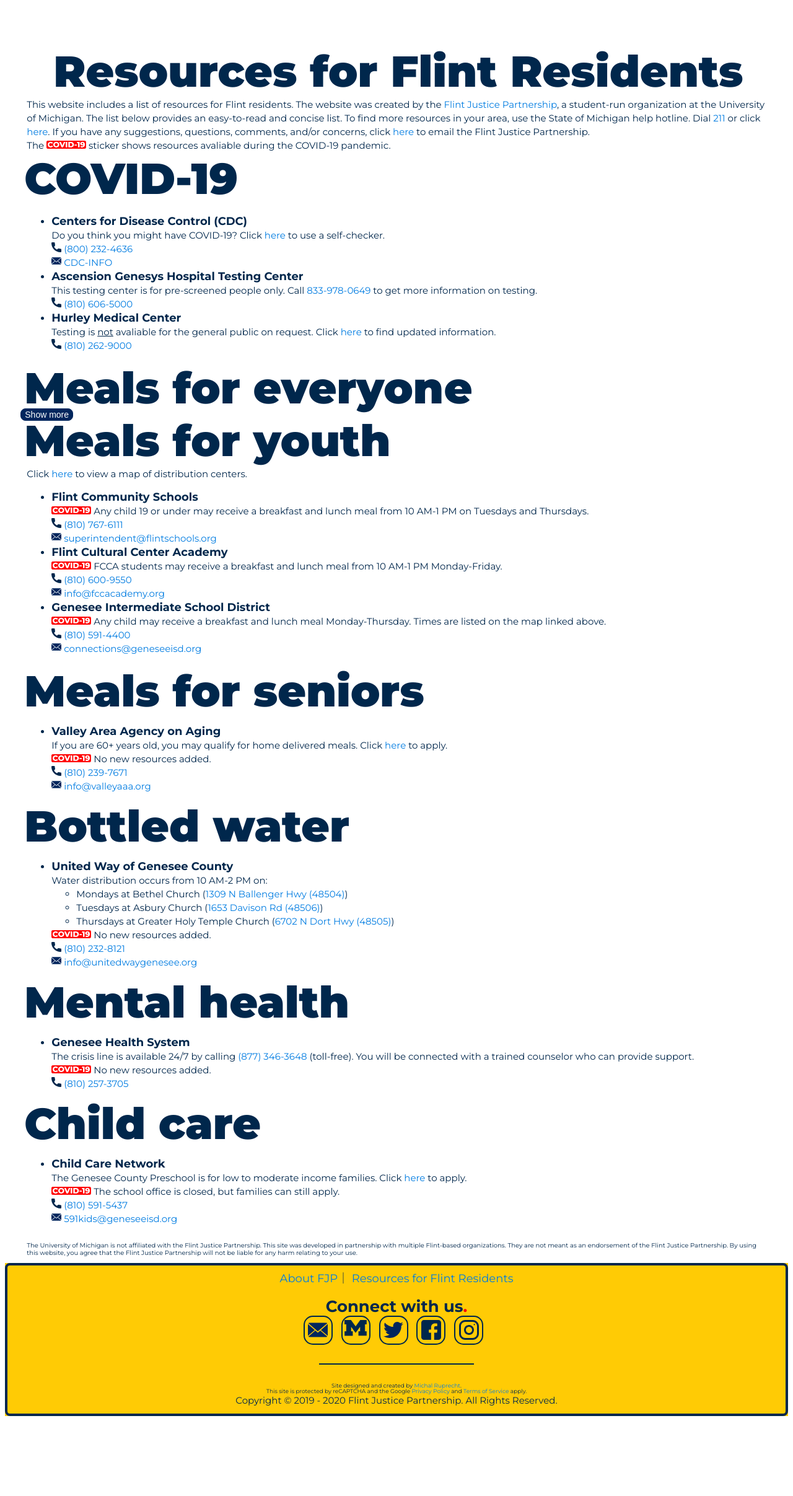
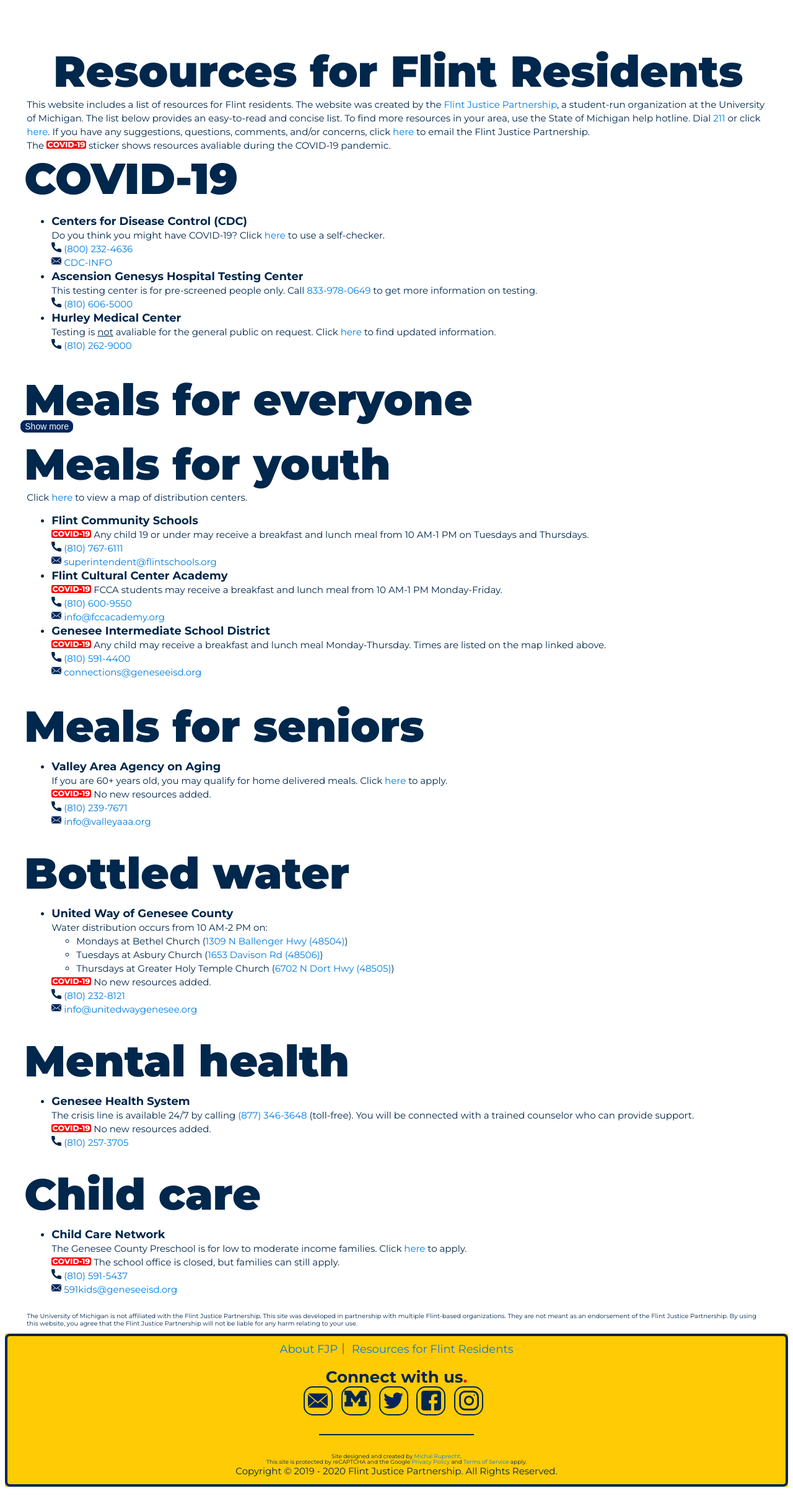
Before and after one commit to umichfjp/umichfjp.github.io, a Jekyll site: the page built from pages/resources.html, in a window 1280 px wide. Shown: the whole page at 62% size. Built offline with Jekyll 4.4.1, drawn with Linux system fonts in a browser that asks for light colours; before the commit the page ends 2300 px from its top, so only the background shows below that.

Commit message:
Update resources.html

```diff
--- a/pages/resources.html
+++ b/pages/resources.html
@@ -43,7 +43,7 @@ title: Flint Justice Partnership Official Website
         </h3>
 
 
-        <div class="titlere">Meals for everyone</div>
+        <br /><div class="titlere">Meals for everyone</div>
         <button class="collapsible"></button><div class="content">
         <ul>
         <h3>
@@ -70,7 +70,7 @@ title: Flint Justice Partnership Official Website
         </ul></div>
 
 
-        <div class="titlere">Meals for youth</div>
+        <br /><div class="titlere">Meals for youth</div>
         <h3>Click <a href="https://www.google.com/maps/d/viewer?mid=151JYGrtVgMWek4BjyMvK41i6IlWYP7Yu&hl=en&usp=sharing" target="_blank">here</a> to view a map of distribution centers.
         <ul>
           <li>
@@ -94,7 +94,7 @@ title: Flint Justice Partnership Official Website
         </ul></h3>
 
 
-        <div class="titlere">Meals for seniors</div>
+        <br /><div class="titlere">Meals for seniors</div>
         <ul>
         <h3>
           <li>
@@ -108,7 +108,7 @@ title: Flint Justice Partnership Official Website
         </ul>
 
 
-        <div class="titlere">Bottled water</div>
+        <br /><div class="titlere">Bottled water</div>
         <ul>
         <h3>
           <li>
@@ -125,7 +125,7 @@ title: Flint Justice Partnership Official Website
         </ul>
 
 
-        <div class="titlere">Mental health</div>
+        <br /><div class="titlere">Mental health</div>
         <ul>
         <h3>
           <li>
@@ -138,7 +138,7 @@ title: Flint Justice Partnership Official Website
         </ul>
 
 
-        <div class="titlere">Child care</div>
+        <br /><div class="titlere">Child care</div>
         <ul>
         <h3>
           <li>
```
